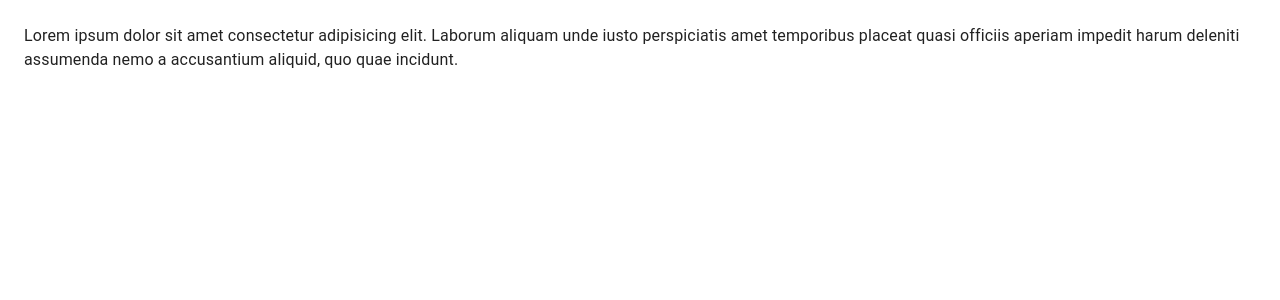
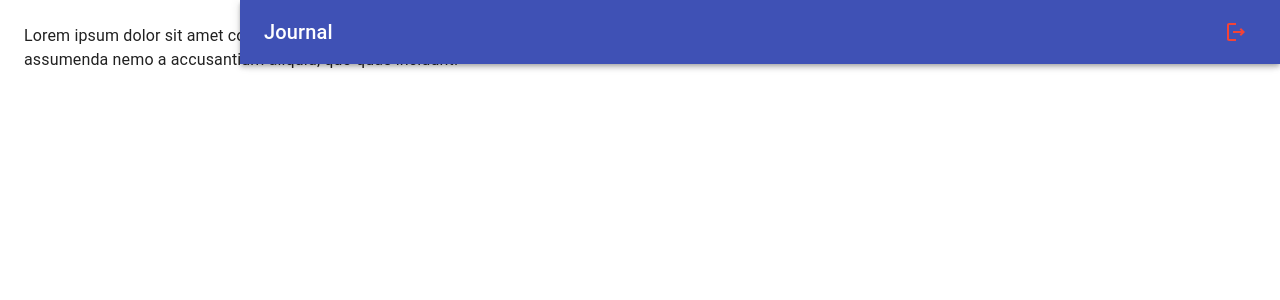
Before and after one commit to KevoXx/Journal-App, a React (Vite) app: page / in a window 1280 px wide. Shown: the top 300 px of the page. Built offline with nearby package versions, Linux system fonts and the light colour scheme.

Commit message:
Add NavBar component to JournalLayout

```diff
--- /dev/null
+++ b/src/journal/components/NavBar.jsx
@@ -0,0 +1,38 @@
+import { LogoutOutlined, MenuOutlined } from '@mui/icons-material'
+import { AppBar, Grid, IconButton, Toolbar, Typography } from '@mui/material'
+import PropTypes from 'prop-types'
+
+function NavBar({ drawerWidth }) {
+  return (
+    <AppBar
+      position='fixed'
+      sx={{
+        width: { sm: `calc(100% - ${drawerWidth}px)` },
+        ml: { sm: `${drawerWidth}px` },
+      }}>
+      <Toolbar>
+        <IconButton
+          color='inherit'
+          aria-label='open drawer'
+          edge='start'
+          sx={{ mr: 2, display: { sm: 'none' } }}>
+          <MenuOutlined />
+        </IconButton>
+        <Grid container justifyContent='space-between' alignItems='center'>
+          <Typography variant='h6' noWrap component='div'>
+            Journal
+          </Typography>
+          <IconButton color='error'>
+            <LogoutOutlined />
+          </IconButton>
+        </Grid>
+      </Toolbar>
+    </AppBar>
+  )
+}
+
+NavBar.propTypes = {
+  drawerWidth: PropTypes.number.isRequired,
+}
+
+export default NavBar
--- /dev/null
+++ b/src/journal/components/index.js
@@ -0,0 +1 @@
+export { default as NavBar } from './NavBar';
--- a/src/journal/layout/JournalLayout.jsx
+++ b/src/journal/layout/JournalLayout.jsx
@@ -1,5 +1,6 @@
 import { Box } from '@mui/material'
 import PropTypes from 'prop-types'
+import { NavBar } from '../components';
 
 const drawerWidth = 240;
 
@@ -9,7 +10,8 @@ function JournalLayout({children}) {
       sx={{
         display: 'flex',
       }}>
-      {/* Navbar */}
+      <NavBar drawerWidth={drawerWidth} />
+
       {/* Sidebar */}
       <Box
         component={'main'}
```
